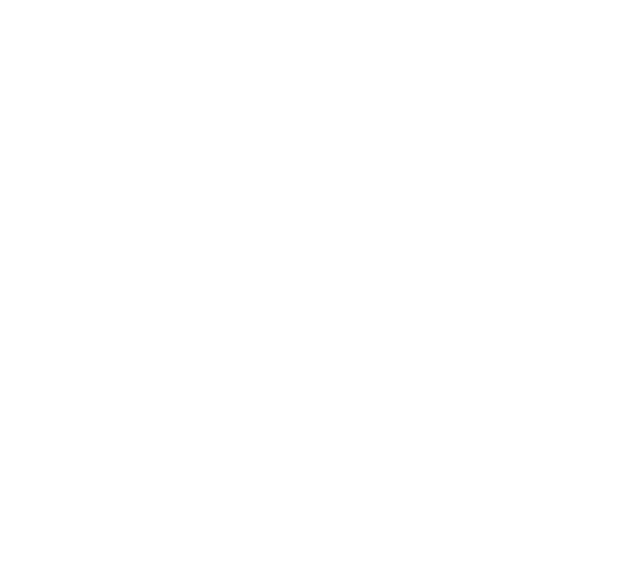
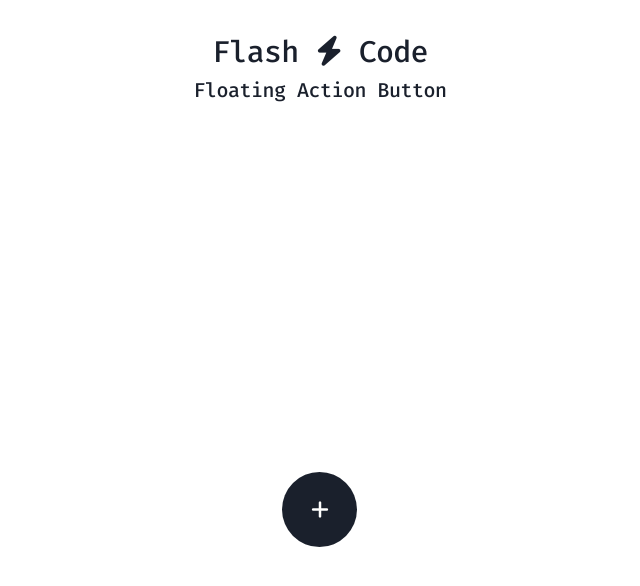
Before and after one commit to Karm0s/FlashCode, a Vue app: page /actionbutton in a window 1280 px wide. Shown: the top 586 px of the page, without its empty margins (320-960 px from the left). Built offline with nearby package versions, Linux system fonts and the light colour scheme.

Commit message:
:sparkles: Add Floating Action Button Component

```diff
--- /dev/null
+++ b/src/components/FloatingActionButton.vue
@@ -0,0 +1,65 @@
+<template>
+  <div class="">
+    <div class="fab-menu flex flex-col items-end" :class="{'fab-menu-active' : fabOpen}">
+      <a class="fab-action mb-1 hover:underline" href="#">
+        NEW <i class="fas fa-pen fa-fw"></i>
+      </a>
+      <a class="fab-action mb-1  hover:underline" href="#">
+        EDIT <i class="fas fa-edit fa-fw"></i>
+      </a>
+      <a class="fab-action mb-1  hover:underline" href="#">
+        DELETE <i class="fas fa-trash fa-fw"></i>
+      </a>
+    </div>
+
+    <button class="fab-container bg-gray-900 hover:bg-gray-800 text-white" @click.prevent="fabOpen = !fabOpen">
+      <label for="fab-checkbox" class="fab">
+        <span class="fa-stack">
+          <i class="fas fa-plus text-xl fab-icon fa-stack-1x" :class="{'hide' : fabOpen}"></i>
+          <i class="fas fa-times text-xl fab-icon fa-stack-1x" :class="{ 'hide' : !fabOpen}"></i>
+        </span>
+      </label>
+    </button>
+  </div>
+</template>
+
+<script>
+export default {
+  name: "FloatingActionButton",
+  data() {
+    return {
+      fabOpen: false,
+    }
+  }
+}
+</script>
+
+<style>
+  .fab-container{
+    width: 75px;
+    height: 75px;
+    border-radius: 50%;
+  }
+  .fab-icon{
+    opacity: 1;
+    visibility: visible;
+    transition: opacity .2s ease-in-out, transform 0.2s ease-in-out;
+  }
+  .hide{
+    opacity: 0;
+    visibility: hidden;
+    transform: rotate(70deg);
+  }
+  .fab-menu{
+    transition: transform 0.2s ease-in-out, opacity 0.2s ease-in-out;
+    position: relative;
+    right: 50px;
+    opacity: 0;
+    pointer-events: none;
+  }
+  .fab-menu-active{
+    transform: translateX(50px);
+    opacity: 1;
+    pointer-events: all;
+  }
+</style>
--- /dev/null
+++ b/src/pages/FloatingActionButtonPage.vue
@@ -0,0 +1,23 @@
+<template>
+  <div class="flex flex-col h-screen">
+    <Header class="flex-shrink">Floating Action Button</Header>
+    <div class="flex flex-1 items-center justify-center">
+      <FloatingActionButton/>
+    </div>
+  </div>
+</template>
+
+<script>
+import Header from "../components/layout/Header";
+import FloatingActionButton from "../components/FloatingActionButton";
+
+export default {
+  name: "FloatingActionButtonPage",
+  components: {
+    Header,
+    FloatingActionButton,
+  }
+};
+</script>
+
+<style></style>
--- a/src/pages/HomePage.vue
+++ b/src/pages/HomePage.vue
@@ -7,6 +7,9 @@
 
       <div class="ml-10 mt-5">
           <router-link to="/dragndrop" class="text-lg hover:underline">Drag n Drop <span class="fas fa-arrow-right"></span></router-link>
+      </div>
+      <div class="ml-10 mt-5">
+          <router-link to="/actionbutton" class="text-lg hover:underline">Floating Action Button <span class="fas fa-arrow-right"></span></router-link>
       </div>
     </div>
   </div>
--- a/src/router.js
+++ b/src/router.js
@@ -4,6 +4,7 @@
 // importing routes
 import HomePage from "./pages/HomePage.vue";
 import DragAndDropPage from "./pages/DragAndDropPage.vue";
+import FloatingActionButtonPage from "./pages/FloatingActionButtonPage.vue";
 
 Vue.use(Router);
 
@@ -20,6 +21,11 @@
       path: '/dragndrop',
       name: 'DragAndDrop',
       component: DragAndDropPage
+    },
+    {
+      path: '/actionbutton',
+      name: 'FloatingActionButton',
+      component: FloatingActionButtonPage
     }
   ]
 });
```
